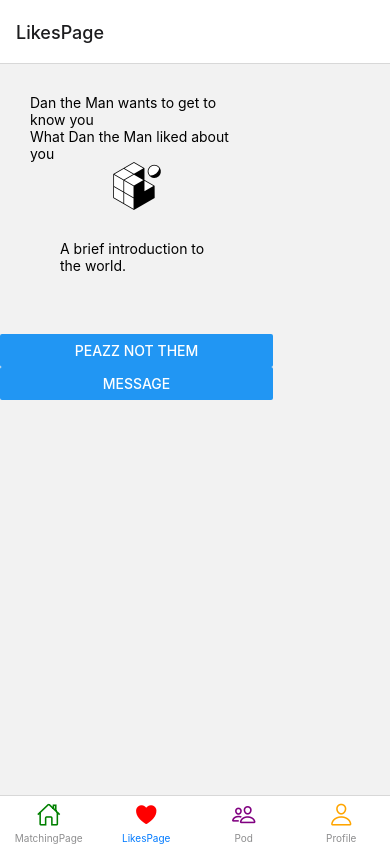
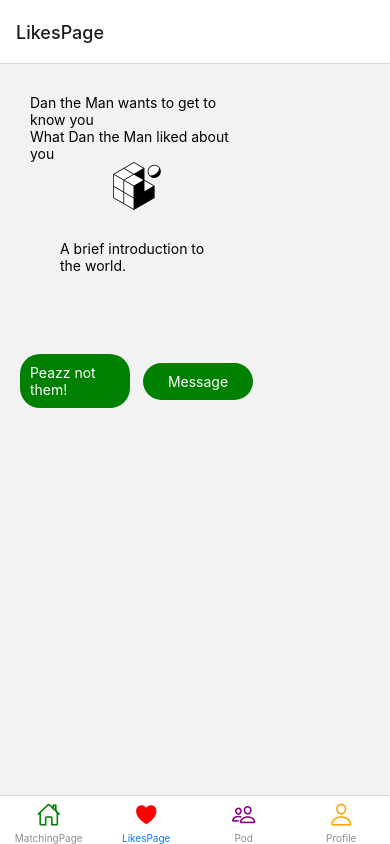
Before and after one commit to Tajwar0/pea-pod-frontend, a React Native app: screen /LikesPage in a window 390 px wide. Built offline with nearby package versions, Linux system fonts and the light colour scheme; no server answers.

Commit message:
styling added to buttons

```diff
--- a/Components/LikesStack/LikesItem.jsx
+++ b/Components/LikesStack/LikesItem.jsx
@@ -33,17 +33,19 @@ export default function LikesItem({ item, navigation }) {
         </TouchableOpacity>
         <Text style={styles.container}>{item.description}</Text>
       </View>
-      <View>
-        <Button
-          title="Peazz not them"
-          style={styles.crossButton}
+      <View style={styles.buttonContainer}>
+        <TouchableOpacity
+          style={styles.button}
           // onPress removes the profile from interested profiles and refreshes the page
-        />
-        <Button
-          title="Message"
-          style={styles.messageButton}
+        >
+          <Text style={styles.buttonText}>Peazz not them!</Text>
+        </TouchableOpacity>
+        <TouchableOpacity
+          style={styles.button}
           //  onPress? Allows user to open message in new text box? with reply functionality?
-        />
+          >
+          <Text style={styles.buttonText}>Message</Text>
+        </TouchableOpacity>
       </View>
     </View>
   );
@@ -60,10 +62,20 @@ const styles = StyleSheet.create({
     flex: 0.7,
     justifyContent: "center",
   },
-  crossButton: {},
-  messageButton: {
-    backgroundColor: "Green",
+  buttonContainer: {
+    flexDirection: 'row',
+    justifyContent: 'space-between',
+    padding: 20
+  },
+  button: {
+    alignItems: "center",
+    padding: 10,
+    backgroundColor: "green",
+    borderRadius: 20,
+    alignSelf: 'center',
+    width: 110
+  },
+  buttonText: {
     color: "white",
-    borderRadius: 10,
   },
 });
```
